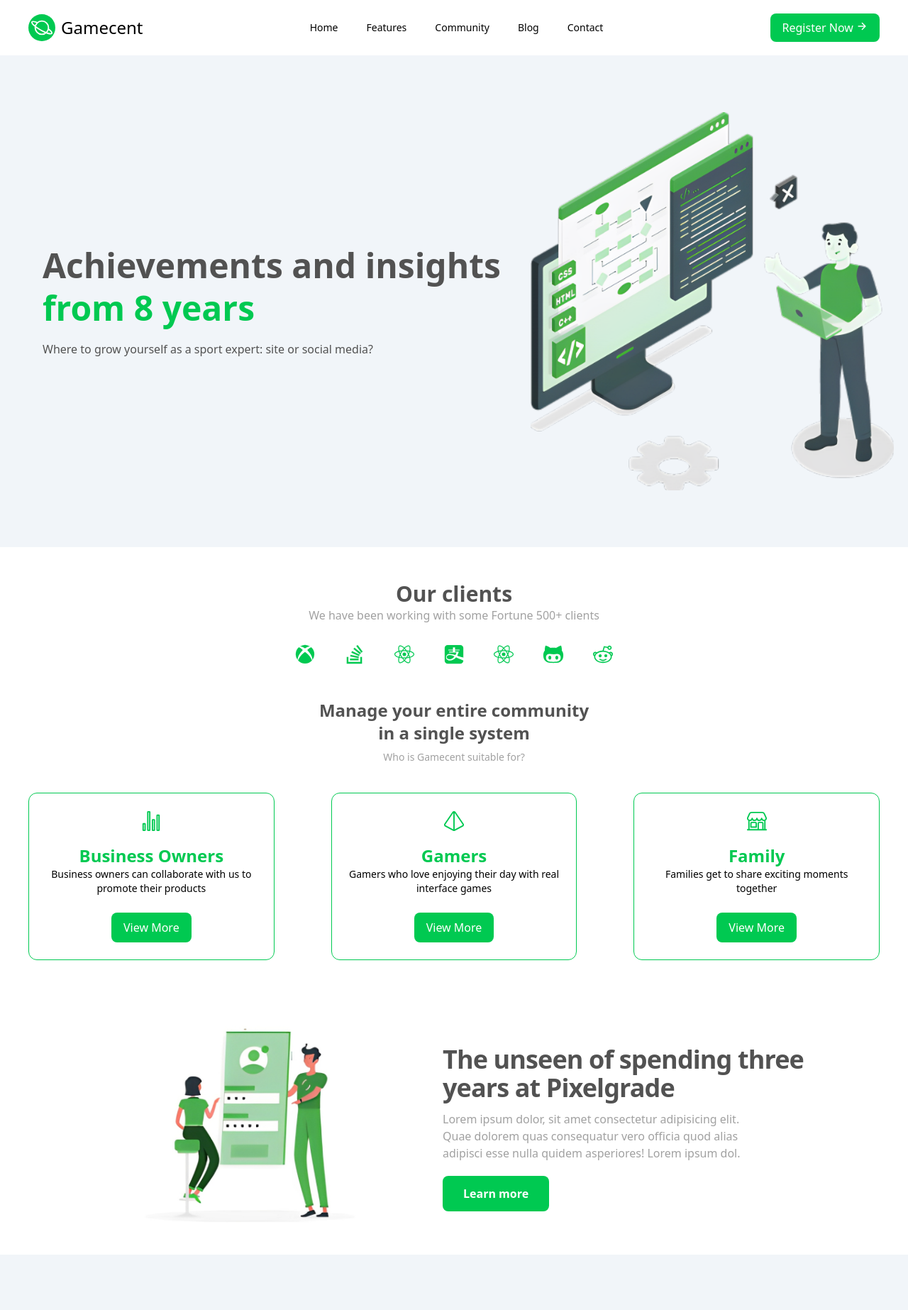
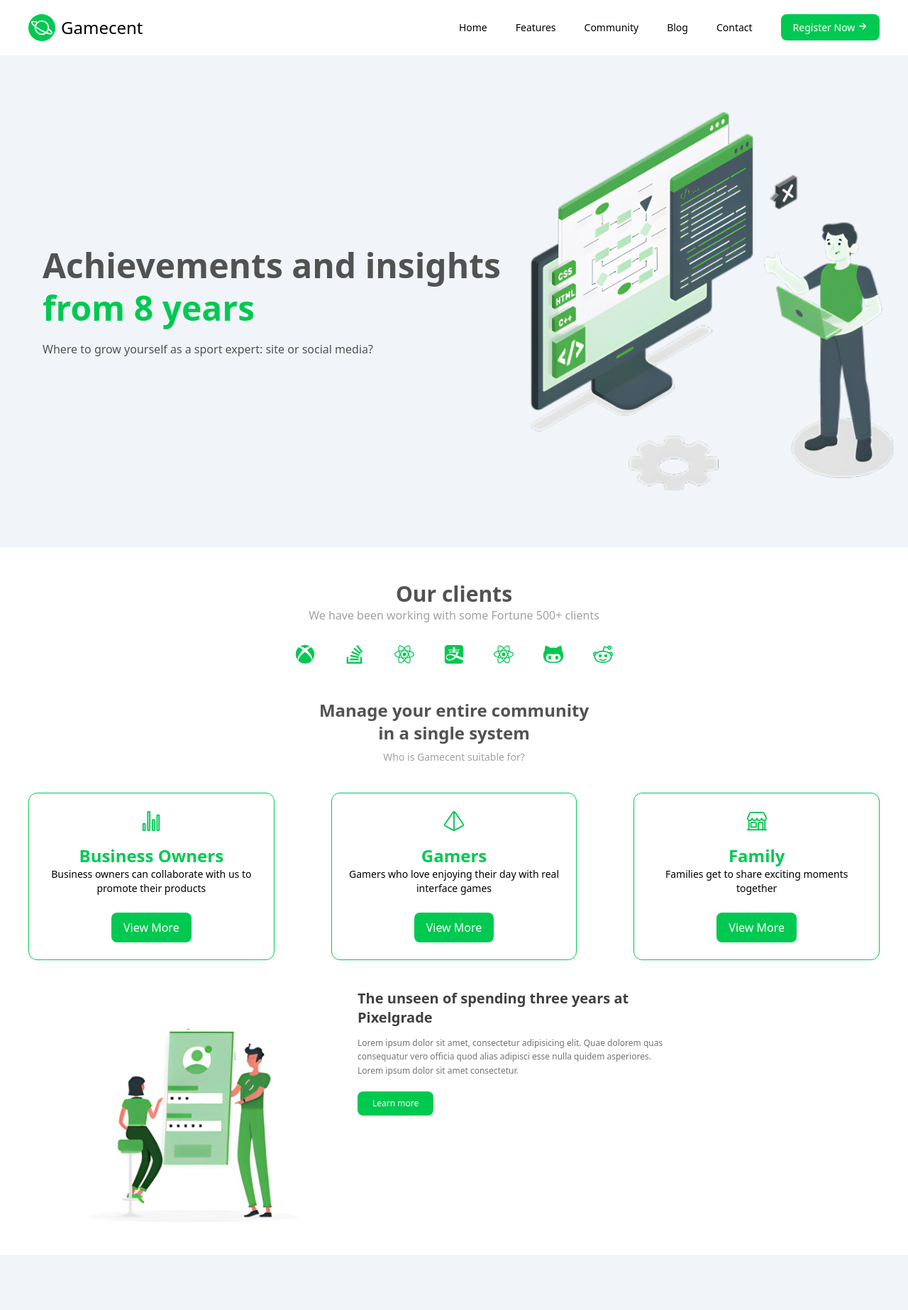
Before and after one commit to Mikeldecreator/Gamecent-mikeldecreator, a PHP site: page / in a window 1280 px wide. Shown: the top 1846 px of the page at 71% size. Run offline with PHP 8.4, Linux system fonts and the light colour scheme.

Commit message:
Mikeldecreator

```diff
--- a/blog.html
+++ b/blog.html
@@ -81,7 +81,7 @@
   </div>
 
   <div class="mt-5">
-    <a href="home.html"
+    <a href="home.php"
        class="text-green-500 hover:text-green-700 font-medium inline-flex items-center gap-1 transition-colors duration-300">
       Go back home
       <ion-icon name="arrow-forward-outline"></ion-icon>
--- a/community.html
+++ b/community.html
@@ -85,12 +85,12 @@
         <nav id="menu"
              class="hidden md:block absolute md:static top-16 left-0 w-full md:w-auto bg-white md:bg-transparent shadow-md md:shadow-none z-50">
           <ul class="flex flex-col md:flex-row gap-6 md:gap-10 p-5 md:p-0 text-black text-sm font-normal text-center">
-            <li><a class="hover:text-green-500" href="home.html">Home</a></li>
+            <li><a class="hover:text-green-500" href="home.php">Home</a></li>
             <li><a class="hover:text-green-500 transition" href="feature.html">Features</a></li>
             <li><a class="text-green-500 transition" href="community.html">Community</a></li>
             <li><a class="hover:text-green-500 transition" href="blog.html">Blog</a></li>
             <li><a class="hover:text-green-500 transition" href="contact.html">Contact</a></li>
-            <li><a class="hover:text-green-500 transition" href="form.html">Logout</a></li>
+            <li><a class="hover:text-green-500 transition" href="form.php">Logout</a></li>
           </ul>
         </nav>
       </div>
--- a/home.html
+++ b/home.php
@@ -92,7 +92,7 @@
         <li><a class="hover:text-green-500 transition" href="community.html">Community</a></li>
         <li><a class="hover:text-green-500 transition" href="blog.html">Blog</a></li>
         <li><a class="hover:text-green-500 transition" href="contact.html">Contact</a></li>
-        <li><a class="hover:text-green-500 transition" href="form.html">Logout</a></li>
+        <li><a class="hover:text-green-500 transition" href="form.php">Logout</a></li>
       </ul>
     </nav>
   </div>
--- a/index.html
+++ b/index.html
@@ -84,28 +84,31 @@
         <ion-icon name="menu-outline"></ion-icon>
       </button>
 
-  <nav id="menu" class="hidden md:block absolute md:static top-16 left-0 w-full md:w-auto bg-white md:bg-transparent shadow-md md:shadow-none z-50">
-  <ul class="flex flex-col md:flex-row gap-6 md:gap-10 p-5 md:p-0 text-black text-sm font-normal text-center">
+<nav id="menu" class="hidden md:block absolute md:static top-16 left-0 w-full md:w-auto bg-white md:bg-transparent shadow-md md:shadow-none z-50">
+  <ul class="flex flex-col md:flex-row items-center gap-6 md:gap-10 p-5 md:p-0 text-black text-sm font-normal text-center">
     <li><a class="hover:text-green-500" href="#">Home</a></li>
     <li><a class="hover:text-green-500" href="#">Features</a></li>
     <li><a class="hover:text-green-500" href="#">Community</a></li>
     <li><a class="hover:text-green-500" href="#">Blog</a></li>
     <li><a class="hover:text-green-500" href="#">Contact</a></li>
 
-    <li class="md:hidden relative z-50">
+    <!-- Mobile button (below 768px) -->
+    <li class="md:hidden">
       <a class="block text-white bg-green-500 px-4 py-2 rounded-lg hover:bg-white hover:border hover:border-green-500 hover:text-green-500 transition" href="form.html">
         Register Now
+      </a>
+    </li>
+
+    <!-- Desktop button (768px and up, aligned in nav) -->
+    <li class="hidden md:block">
+      <a class="text-white bg-green-500 border border-transparent px-4 py-2 rounded-lg transition ease-in-out hover:-translate-y-1 hover:scale-105 hover:text-green-500 hover:border-green-500 hover:bg-white duration-300" href="form.html">
+        Register Now <ion-icon name="arrow-forward-outline"></ion-icon>
       </a>
     </li>
   </ul>
 </nav>
 
 
-<div class="register hidden md:block">
-  <a class="text-white transition ease-in-out delay-150 bg-green-500 border border-transparent px-4 py-2 rounded-lg hover:-translate-y-1 hover:scale-105 hover:text-green-500 hover:border-green-500 hover:bg-white duration-300" href="form.html">
-    Register Now <ion-icon name="arrow-forward-outline"></ion-icon>
-  </a>
-</div>
 
     </div>
   </div>
@@ -187,24 +190,28 @@
 
   </div>
 
+<div class="flex flex-col md:flex-row items-center md:items-start justify-center md:justify-start px-4 md:px-20 mt-10 gap-10">
+  <!-- Image -->
+  <img class="w-full max-w-xs md:max-w-sm rounded-lg" src="images (1).jpg" alt="Pixelgrade Experience">
 
-<div class="flex flex-col md:flex-row items-center md:items-start ml-4 md:ml-40 mt-10 gap-10">
-  <img class="w-full max-w-xs md:max-w-sm" src="images (1).jpg" alt="">
-
-  <div class="mt-6 md:mt-20 md:ml-10 text-center md:text-left">
-    <h1 class="text-2xl md:text-4xl font-bold tracking-tight text-neutral-600 mb-3">
-      The unseen of spending three <br class="hidden md:block" /> years at Pixelgrade
+  <!-- Text content -->
+  <div class="text-center md:text-left md:max-w-md">
+    <h1 class="text-lg md:text-xl font-bold text-neutral-700 mb-3 leading-snug">
+      The unseen of spending three years at Pixelgrade
     </h1>
-    <p class="text-sm md:text-base text-neutral-400 font-medium mb-5">
-      Lorem ipsum dolor, sit amet consectetur adipisicing elit. <br class="hidden md:block" />
-      Quae dolorem quas consequatur vero officia quod alias <br class="hidden md:block" />
-      adipisci esse nulla quidem asperiores! Lorem ipsum dol.
+    <p class="text-xs text-neutral-500 font-normal mb-5 leading-relaxed">
+      Lorem ipsum dolor sit amet, consectetur adipisicing elit. Quae dolorem quas consequatur vero
+      officia quod alias adipisci esse nulla quidem asperiores. Lorem ipsum dolor sit amet consectetur.
     </p>
-    <a class="inline-block text-white border border-transparent hover:border-green-500 hover:bg-white hover:text-green-500 rounded-lg bg-green-500 px-7 py-3 font-semibold transition duration-300" href="#">
+    <a class="inline-block text-white border border-transparent hover:border-green-500 hover:bg-white hover:text-green-500 rounded-lg bg-green-500 px-5 py-2 text-xs font-medium transition duration-300" href="#">
       Learn more
     </a>
   </div>
 </div>
+
+
+
+
 
 <div class="bg-slate-100 flex flex-col lg:flex-row justify-between items-start gap-10 px-6 md:px-20 py-20">
 
@@ -255,23 +262,26 @@
   </div>
 </div>
 
-<div class="flex flex-col md:flex-row items-center md:items-start ml-4 md:ml-40 mt-10 gap-10">
-  <img class="w-full max-w-xs md:max-w-sm" src="images (2).jpg" alt="">
+<div class="flex flex-col md:flex-row items-center md:items-start justify-center md:justify-start px-4 md:px-20 mt-10 gap-10">
+  <!-- Image -->
+  <img class="w-full max-w-xs md:max-w-sm rounded-lg" src="images (2).jpg" alt="Footer Design Example">
 
-  <div class="mt-6 md:mt-20 md:ml-10 text-center md:text-left">
-    <h1 class="text-2xl md:text-4xl font-bold tracking-tight text-neutral-600 mb-3">
-      How to design your site footer like <br class="hidden md:block" /> we did
+  <!-- Text content -->
+  <div class="text-center md:text-left md:max-w-md">
+    <h1 class="text-lg md:text-2xl font-bold text-neutral-700 mb-3 leading-snug">
+      How to design your site footer like we did
     </h1>
-    <p class="text-sm md:text-base text-neutral-400 font-medium mb-5">
-      Lorem ipsum dolor sit amet consectetur, adipisicing elit. Pariatur ab ea minima adipisci, ut cons <br class="hidden md:block" />
-      dolorem debitis rerum id consequuntur modi! Optio laborum vel delectus id vitae exercitatione <br class="hidden md:block" />
-      magnam obcaecati fugit quaerat tempore asperiores quae aperiam voluptates ex, omnis atque!
+    <p class="text-xs text-neutral-500 font-normal mb-5 leading-relaxed">
+      Lorem ipsum dolor sit amet consectetur adipisicing elit. Pariatur ab ea minima adipisci,
+      ut cons dolorem debitis rerum id consequuntur modi! Optio laborum vel delectus id vitae
+
     </p>
-    <a class="inline-block text-white border border-transparent hover:border-green-500 hover:bg-white hover:text-green-500 rounded-lg bg-green-500 px-7 py-3 font-semibold transition duration-300" href="#">
+    <a class="inline-block text-white border border-transparent hover:border-green-500 hover:bg-white hover:text-green-500 rounded-lg bg-green-500 px-5 py-2 text-xs font-medium transition duration-300" href="#">
       Learn more
     </a>
   </div>
 </div>
+
 
 <div class="bg-white py-24 sm:py-32">
   <div class="mx-auto grid max-w-7xl gap-20 px-6 lg:px-8 xl:grid-cols-3">
--- a/intouch.html
+++ b/intouch.html
@@ -84,7 +84,7 @@
       We have received your message and will get in touch with you soon.
     </p>
 
-    <a href="home.html"
+    <a href="home.php"
        class="inline-block bg-green-500 text-white font-medium px-6 py-2 rounded-md hover:bg-green-600 transition-colors duration-300">
       Go Back Home
     </a>
```
Also changed, not shown: feature.html (+47 -38 lines), form.php (renamed from form.html, +101 -9 lines), include/db.php (added, +14 -0 lines), signin.php (renamed from signin.html, +132 -12 lines).
